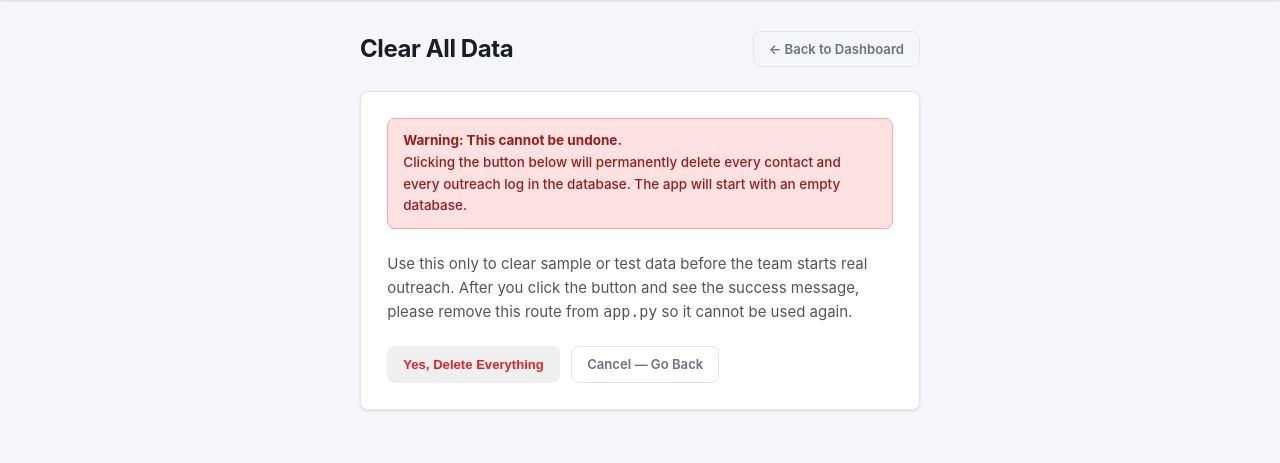
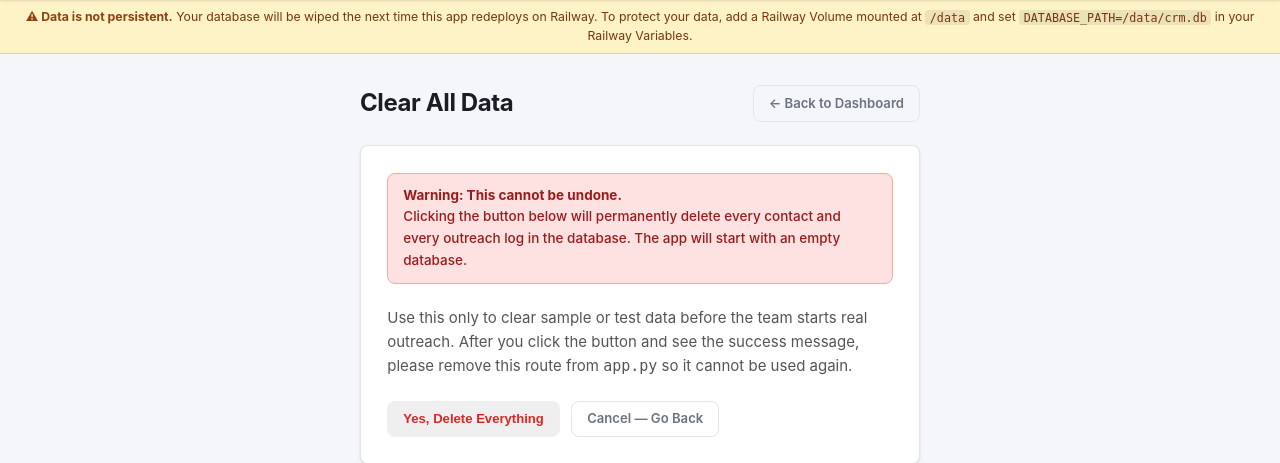
Before and after one commit to sntimmons/donor-outreach-crm, a Flask app: page /admin/clear-data in a window 1280 px wide. Shown: the part 56-519 px from the top of the page. Run offline with Flask 3, Linux system fonts and the light colour scheme; the visitor is signed in with stand-in values (Sample User, id 1).

Commit message:
Add data protection: persistence warning, 2-step delete confirmation, single worker
Data protection measures across the full stack:

DEPLOYMENT SAFETY
- Procfile: add --workers=1 --timeout=120 so gunicorn runs a single
  process. SQLite uses file-level locking and is not safe for concurrent
  writes from multiple workers — a second worker can corrupt the database.
- app.py: _db_is_persistent flag checks whether DATABASE_PATH env var is
  set (indicates a Railway Volume is mounted) or whether PORT is absent
  (local dev). Startup prints clearly warn to Railway logs if data is at
  risk of being wiped on the next redeploy.
- base.html: a yellow warning banner appears at the top of every page
  when the app is running in Railway without DATABASE_PATH configured,
  so anyone using the app can see immediately that they need to set up
  a Volume.

DELETE PROTECTION
- contact_delete_confirm route (GET /contacts/<cid>/delete/confirm):
  shows a dedicated confirmation page before any deletion. The page
  displays the contact's full name, org, type, status, and the exact
  number of outreach log entries that will also be permanently removed.
- contact_delete route (POST): now includes log count in the flash
  confirmation message so the team knows what was removed.
- contacts.html: replaced the inline one-click POST form (which deleted
  immediately on confirmation dialog click) with a GET link to the
  confirmation page. Delete now requires navigating to a separate page
  and clicking a second time.
- contact_detail.html: added a Delete button so contacts can also be
  deleted from their detail view (previously no delete option existed here).
- Browser confirm() dialog on the final submit button provides a third
  layer of confirmation before anything is actually deleted.

DOCUMENTATION
- README.md: removed outdated "seeds sample contacts" reference
  (database has been empty since session 5). Added explicit note that
  deleting crm.db is only safe on local dev, never in production.

Co-Authored-By: Claude Sonnet 4.6 <noreply@anthropic.com>

```diff
--- a/app.py
+++ b/app.py
@@ -1,4 +1,5 @@
 import os
+import sys
 import sqlite3
 import csv
 import io
@@ -108,6 +109,37 @@ def init_db():
 # ---------------------------------------------------------------------------
 
 init_db()
+
+# ---------------------------------------------------------------------------
+# Data-persistence check — visible in Railway's deployment logs
+# ---------------------------------------------------------------------------
+
+# True when data will survive a Railway redeploy:
+#   • DATABASE_PATH is explicitly set (pointing to a mounted Volume), OR
+#   • PORT is not set (local development — no Railway container)
+_db_is_persistent = (
+    bool(os.environ.get("DATABASE_PATH")) or
+    not bool(os.environ.get("PORT"))
+)
+
+print(f"[CRM] Database: {DATABASE}", file=sys.stderr)
+if _db_is_persistent:
+    print("[CRM] Persistence: OK — data will survive redeploys.", file=sys.stderr)
+else:
+    print("[CRM] *** WARNING: DATABASE_PATH is not set. ***", file=sys.stderr)
+    print("[CRM] *** Data WILL BE LOST on the next Railway redeploy.  ***", file=sys.stderr)
+    print("[CRM] *** Add a Railway Volume mounted at /data and set  ***", file=sys.stderr)
+    print("[CRM] *** DATABASE_PATH=/data/crm.db to protect your data. ***", file=sys.stderr)
+
+
+# ---------------------------------------------------------------------------
+# Template globals — available in every rendered template
+# ---------------------------------------------------------------------------
+
+@app.context_processor
+def inject_globals():
+    """Make db_is_persistent available to every template automatically."""
+    return {"db_is_persistent": _db_is_persistent}
 
 
 # ---------------------------------------------------------------------------
@@ -383,15 +415,38 @@ def contact_detail(cid):
     return render_template("contact_detail.html", contact=contact, logs=logs)
 
 
+@app.route("/contacts/<int:cid>/delete/confirm")
+@login_required
+def contact_delete_confirm(cid):
+    """Show a dedicated confirmation page before deleting a contact."""
+    db = get_db()
+    contact = db.execute("SELECT * FROM contacts WHERE id=?", (cid,)).fetchone()
+    if not contact:
+        flash("Contact not found.", "error")
+        return redirect(url_for("contacts"))
+    log_count = db.execute(
+        "SELECT COUNT(*) FROM outreach_logs WHERE contact_id=?", (cid,)
+    ).fetchone()[0]
+    return render_template("contact_delete_confirm.html",
+                           contact=contact, log_count=log_count)
+
+
 @app.route("/contacts/<int:cid>/delete", methods=["POST"])
 @login_required
 def contact_delete(cid):
     db = get_db()
     contact = db.execute("SELECT * FROM contacts WHERE id=?", (cid,)).fetchone()
     if contact:
+        log_count = db.execute(
+            "SELECT COUNT(*) FROM outreach_logs WHERE contact_id=?", (cid,)
+        ).fetchone()[0]
         db.execute("DELETE FROM contacts WHERE id=?", (cid,))
         db.commit()
-        flash(f"{contact['first_name']} {contact['last_name']} deleted.", "success")
+        msg = f"{contact['first_name']} {contact['last_name']} deleted"
+        if log_count:
+            msg += f" (along with {log_count} outreach log{'s' if log_count != 1 else ''})"
+        msg += "."
+        flash(msg, "success")
     return redirect(url_for("contacts"))
 
 
--- a/static/styles.css
+++ b/static/styles.css
@@ -642,6 +642,57 @@ a:hover { text-decoration: underline; }
 }
 .help-outcome-list li { margin-bottom: 0.3rem; }
 
+/* ---------- Data-persistence warning banner ---------- */
+.persistence-warning {
+  background: #fef3c7;
+  border-bottom: 1px solid #fcd34d;
+  padding: 0.55rem 1.5rem;
+  font-size: 0.82rem;
+  color: #78350f;
+  text-align: center;
+  line-height: 1.5;
+}
+.persistence-warning strong { color: #92400e; }
+.persistence-warning code {
+  background: rgba(0,0,0,.07);
+  padding: 0.05rem 0.3rem;
+  border-radius: 3px;
+  font-size: 0.78rem;
+}
+
+/* ---------- Delete confirmation page ---------- */
+.delete-confirm-card {
+  border-left: 4px solid var(--red) !important;
+  max-width: 580px;
+}
+.delete-contact-info {
+  margin-bottom: 1.5rem;
+  padding-bottom: 1.25rem;
+  border-bottom: 1px solid var(--border);
+}
+.delete-contact-name {
+  font-size: 1.25rem;
+  font-weight: 700;
+  margin-bottom: 0.2rem;
+}
+.delete-contact-org {
+  font-size: 0.875rem;
+  color: var(--muted);
+  margin-bottom: 0.35rem;
+}
+.delete-contact-details {
+  margin-top: 0.4rem;
+  font-size: 0.82rem;
+  color: var(--muted);
+  display: flex;
+  gap: 1rem;
+  flex-wrap: wrap;
+}
+.delete-warning-block {
+  margin-bottom: 1.5rem;
+  line-height: 1.7;
+}
+
 /* ============================================================
    Executive Report
    ============================================================ */
--- a/templates/base.html
+++ b/templates/base.html
@@ -13,7 +13,7 @@
     </div>
     <ul class="nav-links">
       <li><a href="{{ url_for('dashboard') }}" {% if request.endpoint == 'dashboard' %}class="active"{% endif %}>Dashboard</a></li>
-      <li><a href="{{ url_for('contacts') }}" {% if request.endpoint in ('contacts','contact_new','contact_edit','contact_detail') %}class="active"{% endif %}>Contacts</a></li>
+      <li><a href="{{ url_for('contacts') }}" {% if request.endpoint in ('contacts','contact_new','contact_edit','contact_detail','contact_delete_confirm') %}class="active"{% endif %}>Contacts</a></li>
       <li><a href="{{ url_for('outreach_logs') }}" {% if request.endpoint in ('outreach_logs','outreach_new') %}class="active"{% endif %}>Outreach</a></li>
       <li><a href="{{ url_for('weekly_report') }}" {% if request.endpoint == 'weekly_report' %}class="active"{% endif %}>Weekly Report</a></li>
       <li><a href="{{ url_for('how_to_use') }}" {% if request.endpoint == 'how_to_use' %}class="active"{% endif %}>How to Use</a></li>
@@ -25,6 +25,16 @@
       {% endif %}
     </div>
   </nav>
+
+  {# ── Persistent-storage warning — only shown in Railway without a Volume ── #}
+  {% if session.get('logged_in') and not db_is_persistent %}
+  <div class="persistence-warning">
+    <strong>⚠ Data is not persistent.</strong>
+    Your database will be wiped the next time this app redeploys on Railway.
+    To protect your data, add a Railway Volume mounted at <code>/data</code>
+    and set <code>DATABASE_PATH=/data/crm.db</code> in your Railway Variables.
+  </div>
+  {% endif %}
 
   <div class="container">
     {% with messages = get_flashed_messages(with_categories=true) %}
--- a/templates/contact_detail.html
+++ b/templates/contact_detail.html
@@ -5,6 +5,7 @@
   <h1>{{ contact.first_name }} {{ contact.last_name }}</h1>
   <div class="header-actions">
     <a href="{{ url_for('contact_edit', cid=contact.id) }}" class="btn btn-secondary">Edit</a>
+    <a href="{{ url_for('contact_delete_confirm', cid=contact.id) }}" class="btn btn-ghost btn-danger">Delete</a>
     <a href="{{ url_for('contacts') }}" class="btn btn-ghost">&larr; All Contacts</a>
   </div>
 </div>
--- a/templates/contacts.html
+++ b/templates/contacts.html
@@ -53,9 +53,7 @@
         <td class="actions">
           <a href="{{ url_for('contact_detail', cid=c.id) }}" class="btn-link">View</a>
           <a href="{{ url_for('contact_edit', cid=c.id) }}" class="btn-link">Edit</a>
-          <form method="post" action="{{ url_for('contact_delete', cid=c.id) }}" style="display:inline" onsubmit="return confirm('Delete {{ c.first_name }} {{ c.last_name }}?')">
-            <button type="submit" class="btn-link btn-danger">Delete</button>
-          </form>
+          <a href="{{ url_for('contact_delete_confirm', cid=c.id) }}" class="btn-link btn-danger">Delete</a>
         </td>
       </tr>
       {% endfor %}
```
Also changed, not shown: templates/contact_delete_confirm.html (added, +62 -0 lines), README.md, 1 other file.
